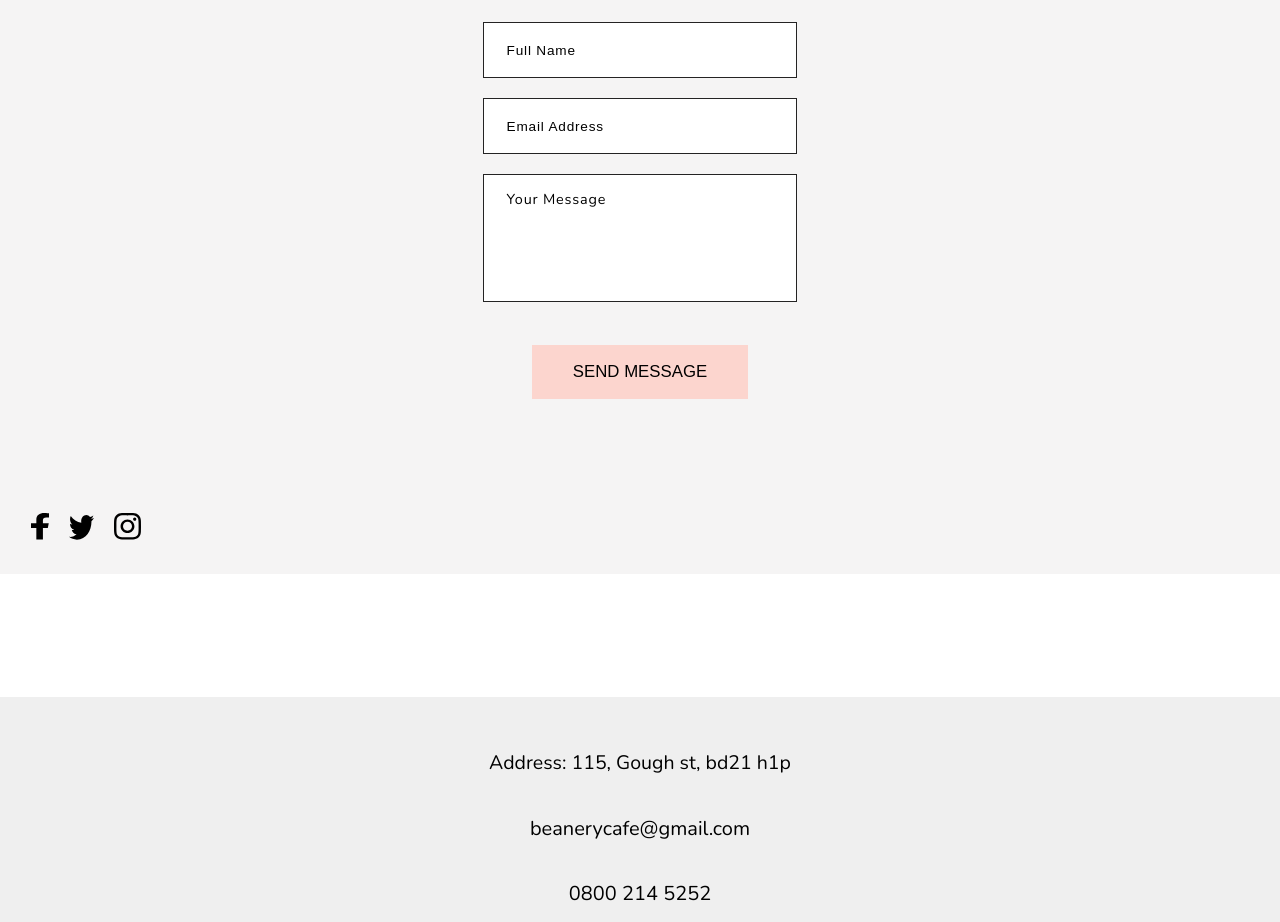
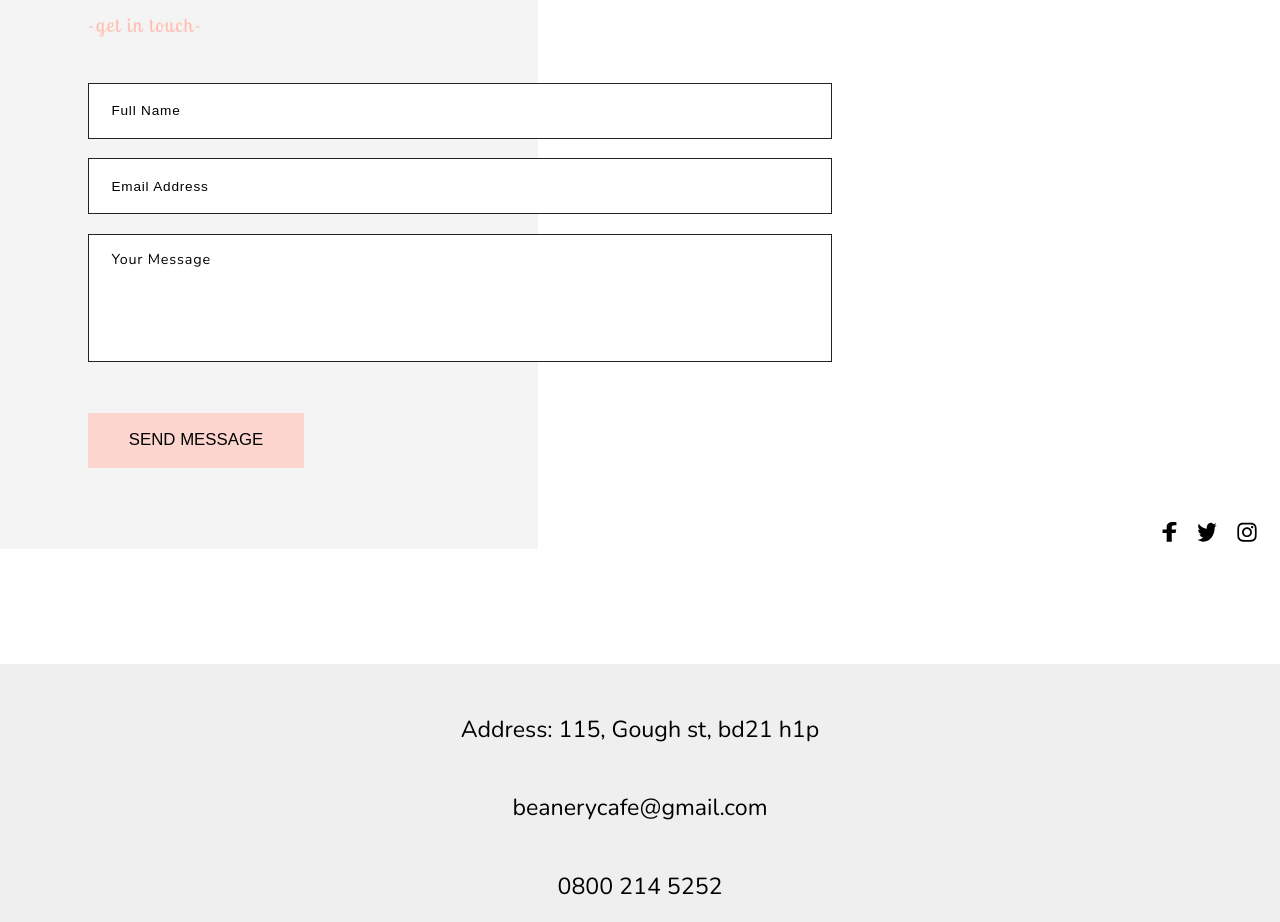
Before and after one commit to tommyyh/Cafe, a plain HTML site: page The base/index.html in a window 1280 px wide. Shown: the part 6170-7092 px from the top of the page. Drawn offline with nearby package versions, Linux system fonts and the light colour scheme.

Commit message:
Finished a home page for desktop

```diff
--- a/The base/Style/style.css
+++ b/The base/Style/style.css
@@ -1755,24 +1755,26 @@ input::-webkit-inner-spin-button {
    }
 
    .contact-rect {
-      width: 100%;
-      height: 41rem;
+      width: 42%;
+      height: 42.8rem;
       background: #f5f4f4;
       position: absolute;
       z-index: -1;
-      margin-top: 3.4rem;
+      margin-top: 0rem;
    }
 
    .contact {
       display: flex;
       flex-direction: column;
-      align-items: center;
-      width: 100%;
-      height: 40.5rem;
+      align-items: baseline;
+      justify-content: center;
+      width: 100%;
+      height: 41rem;
+      padding-left: 5rem;
    }
 
    .contact h1 {
-      font-size: 3.7rem;
+      font-size: 5.2rem;
       font-family: 'Lobster Two', cursive;
       font-weight: 500;
       color: #462816;
@@ -1786,17 +1788,19 @@ input::-webkit-inner-spin-button {
       letter-spacing: 0.1rem;
       font-weight: 500;
       font-size: 1.2rem;
-      margin-top: 1rem;
+      margin-top: 1.5rem;
+      margin-left: 0.5rem;
    }
 
    #c-name {
-      width: 19.6rem;
+      width: 46.5rem;
       height: 3.5rem;
       border: 1.4px rgb(36, 35, 35) solid;
       margin-top: 2.5rem;
       padding-left: 1.4rem;
       outline: none;
       padding-right: 1.4rem;
+      margin-left: 0.5rem;
    }
 
    #c-name::placeholder {
@@ -1807,13 +1811,14 @@ input::-webkit-inner-spin-button {
    }
 
    #c-email{
-      width: 19.6rem;
+      width: 46.5rem;
       height: 3.5rem;
       border: 1.4px rgb(36, 35, 35) solid;
       margin-top: 1.23rem;
       padding-left: 1.4rem;
       outline: none;
       padding-right: 1.4rem;
+      margin-left: 0.5rem;
    }
 
    #c-email::placeholder {
@@ -1824,7 +1829,7 @@ input::-webkit-inner-spin-button {
    }
 
    #c-msg {
-      width: 19.6rem;
+      width: 46.5rem;
       height: 8rem;
       border: 1.4px rgb(36, 35, 35) solid;
       margin-top: 1.23rem;
@@ -1832,6 +1837,7 @@ input::-webkit-inner-spin-button {
       padding-right: 1.4rem;
       padding-top: 0.9rem;
       outline: none;
+      margin-left: 0.5rem;
    }
 
    #c-msg::placeholder {
@@ -1847,20 +1853,31 @@ input::-webkit-inner-spin-button {
       height: 3.4rem;
       background: #FCD5CE;
       border: 1px #FCD5CE solid;
-      margin-top: 2.7rem;
+      margin-top: 3.2rem;
       font-size: 1.05rem;
+      margin-left: 0.5rem;
    }
 
    .socials {
-      margin-left: 1.95rem;
+      position: absolute;
+      right: 1.8%;
    }
 
    .c-twitter {
       margin-left: 1rem;
+      width: 1.25rem;
+      height: 1.25rem;
    }
 
    .c-ig {
       margin-left: 1rem;
+      width: 1.25rem;
+      height: 1.25rem;
+   }
+
+   .c-fb {
+      height: 1.25rem;
+      width: 0.9rem;
    }
 
    /* Footer */
@@ -1874,25 +1891,25 @@ input::-webkit-inner-spin-button {
       align-items: center;
       text-align: center;
       width: 100%;
-      height: 20rem;
+      height: 22rem;
       background: #EFEFEF;
    }
 
    .f-address {
-      font-size: 1.22rem;
+      font-size: 1.45rem;
       margin-top: 3rem;
       font-weight: 500;
    }
 
    .f-email {
-      font-size: 1.25rem;
-      margin-top: 1.9rem;
+      font-size: 1.45rem;
+      margin-top: 2.7rem;
       font-weight: 500;
    }
 
    .f-phone {
-      font-size: 1.25rem;
-      margin-top: 1.9rem;
+      font-size: 1.45rem;
+      margin-top: 2.7rem;
       font-weight: 500;
    }
 
@@ -1902,13 +1919,13 @@ input::-webkit-inner-spin-button {
       align-items: center;
       text-align: center;
       width: 100%;
-      height: 27.5rem;
+      height: 25rem;
       background: #FFC4B9;
    }
 
    .go-back {
       display: flex;
-      margin-top: 1.5rem;
+      margin-top: 2.25rem;
    }
 
    .go-back a {
```
